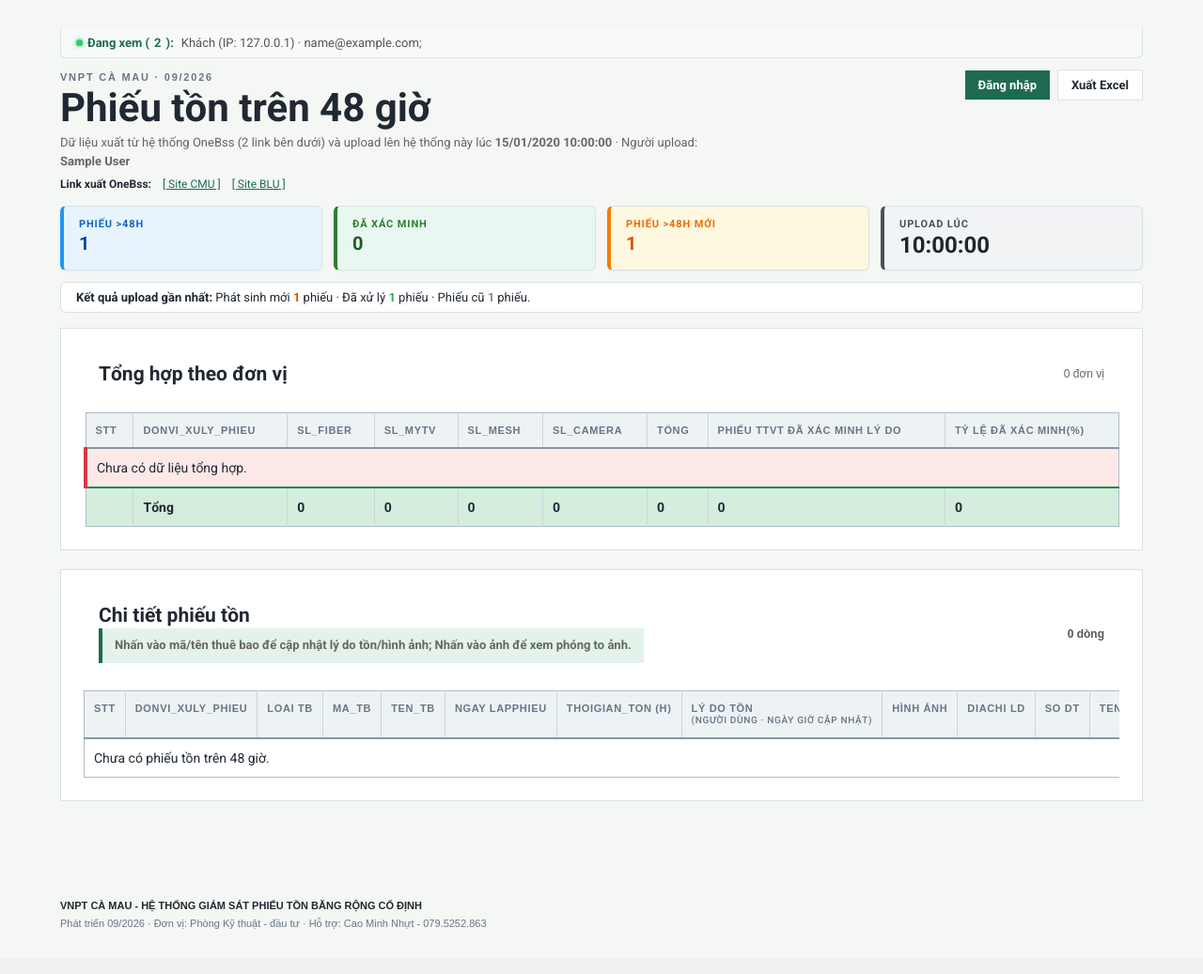
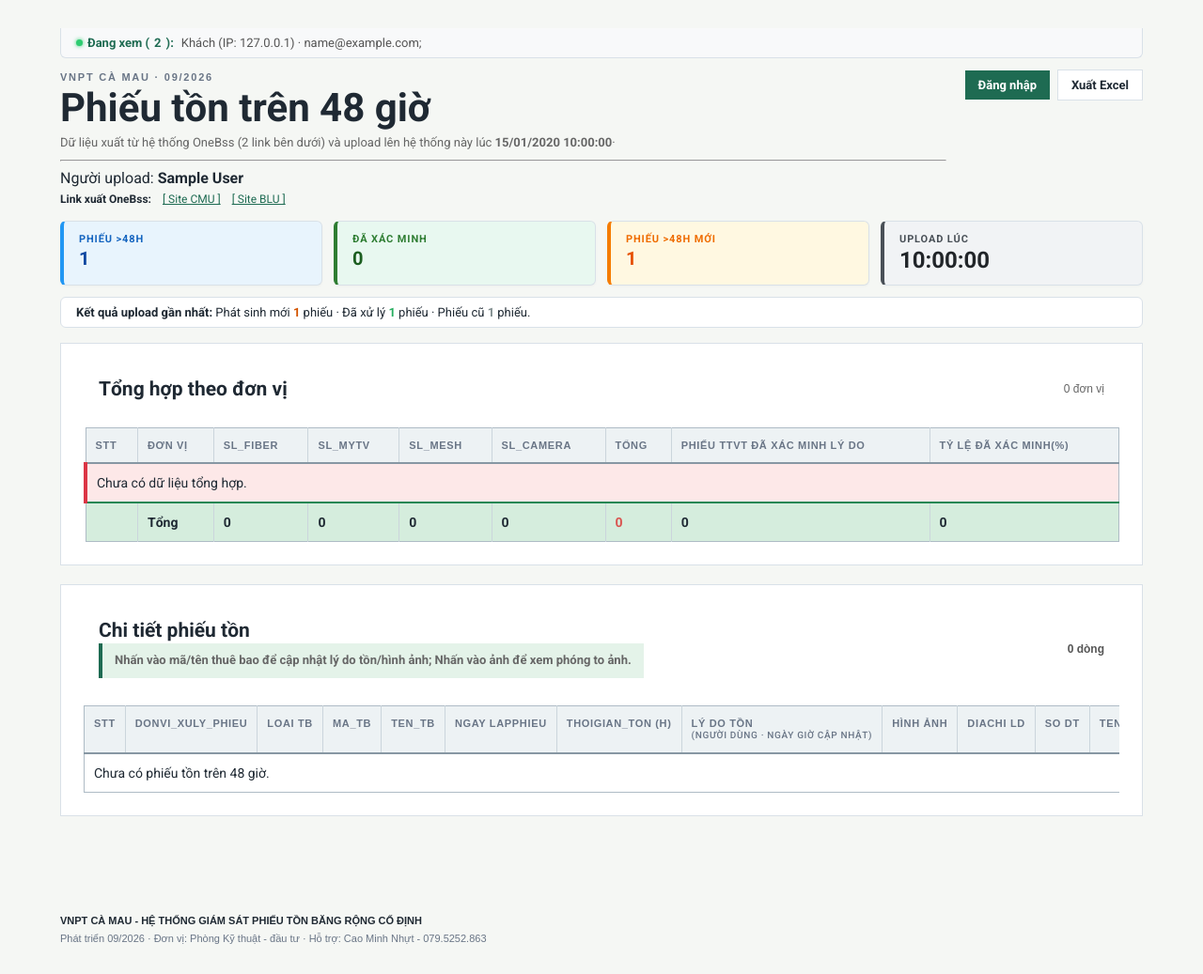
Before and after one commit to caotrinhan/phieuton, a Flask app: page / in a window 1280 px wide. Shown: the part 68-1105 px from the top of the page at 94% size. Before the commit the page ends 1057 px from the top, so only its background shows below. Run offline with Flask 3, Linux system fonts and the light colour scheme; tables that the repository leaves empty hold one stand-in row (values such as "Sample post"); parts of the project's set-up code (start-up, migrations or seed data) failed here and were passed over; some libraries are stand-ins or nearby versions.

Commit message:
tong hop 2

```diff
--- a/app/templates/dashboard.html
+++ b/app/templates/dashboard.html
@@ -16,7 +16,7 @@
     <h1 style="margin-bottom: 6px;">Phiếu tồn trên 48 giờ</h1>
     <p style="margin: 0; color: #666; font-size: 13px;">
       {% if batch %}
-        Dữ liệu xuất từ hệ thống OneBss (2 link bên dưới) và upload lên hệ thống này lúc <strong>{{ batch.uploaded_at.strftime('%d/%m/%Y %H:%M:%S') }}</strong> · Người upload: <strong>{{ batch.uploaded_by.full_name }}</strong>
+        Dữ liệu xuất từ hệ thống OneBss (2 link bên dưới) và upload lên hệ thống này lúc <strong>{{ batch.uploaded_at.strftime('%d/%m/%Y %H:%M:%S') }}</strong>·<hr/> Người upload: <strong>{{ batch.uploaded_by.full_name }}</strong>
       {% else %}
         Chưa có dữ liệu
       {% endif %}
@@ -139,7 +139,7 @@
       <thead>
         <tr>
           <th>STT</th>
-          <th>DONVI_XULY_PHIEU</th>
+          <th>Đơn vị</th>
           <th>SL_Fiber</th>
           <th>SL_MyTV</th>
           <th>SL_Mesh</th>
@@ -158,7 +158,8 @@
           <td>{{ row.mytv }}</td>
           <td>{{ row.mesh }}</td>
           <td>{{ row.camera }}</td>
-          <td>{{ row.total }}</td>
+          <!-- CỘT TỔNG: Làm nổi bật với chữ đậm, màu đỏ và nền xám nhạt -->
+          <td style="font-weight: bold; color: #d9534f; background-color: #fcf8e3;">{{ row.total }}</td>
           <td>{{ row.reported }}</td>
           <td>{{ (row.reported * 100 / row.total)|round(2) }}</td>
         </tr>
@@ -172,7 +173,8 @@
           <td>{{ summary_total.mytv }}</td>
           <td>{{ summary_total.mesh }}</td>
           <td>{{ summary_total.camera }}</td>
-          <td>{{ summary_total.total }}</td>
+          <!-- DÒNG TỔNG CỘNG CỦA CỘT TỔNG -->
+          <td style="font-weight: bold; color: #d9534f; background-color: #fcf8e3;">{{ summary_total.total }}</td>
           <td>{{ summary_total.reported }}</td>
           <td>{{ (summary_total.reported * 100 / summary_total.total)|round(2) if summary_total.total else 0 }}</td>
         </tr>
```
